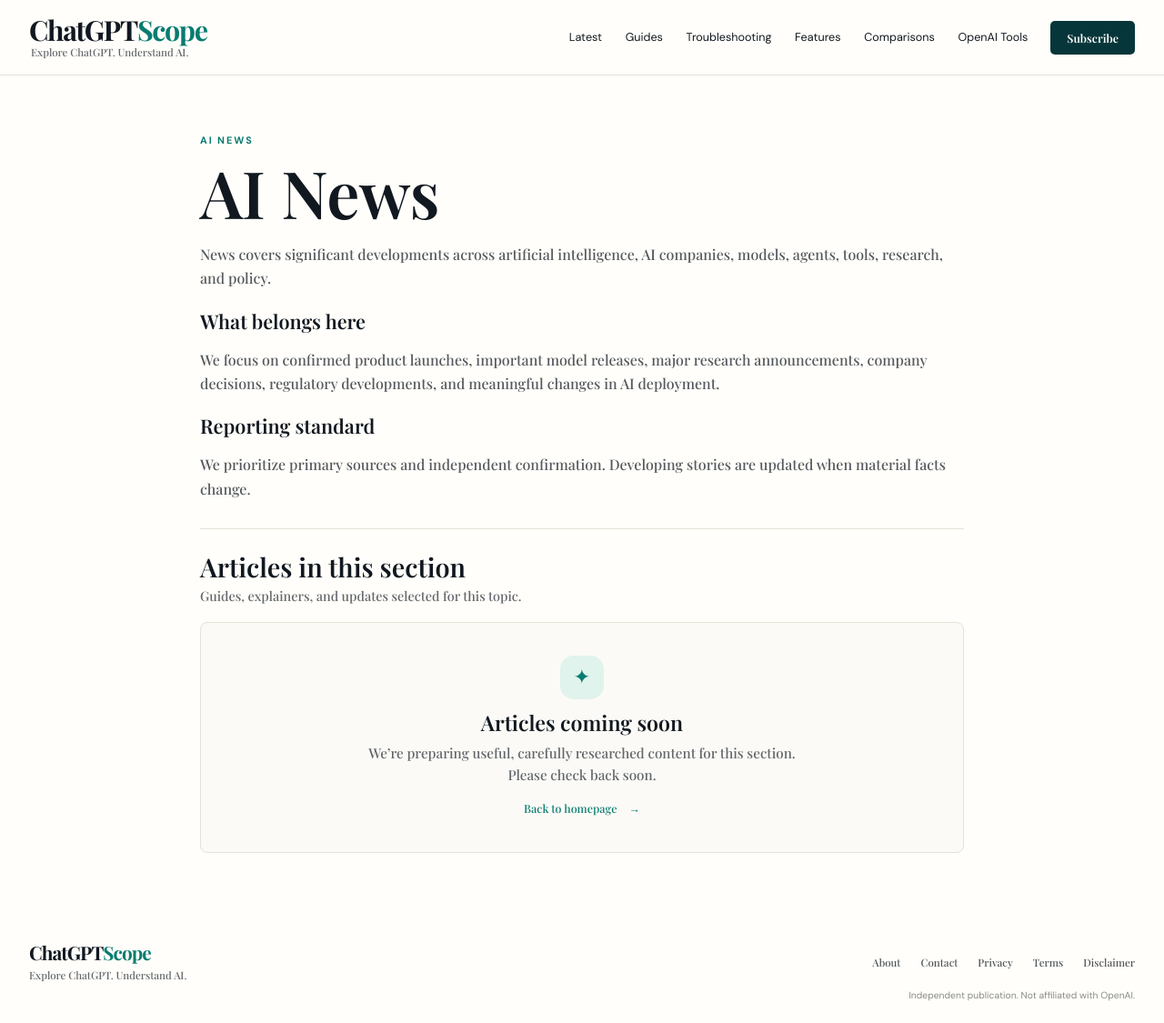
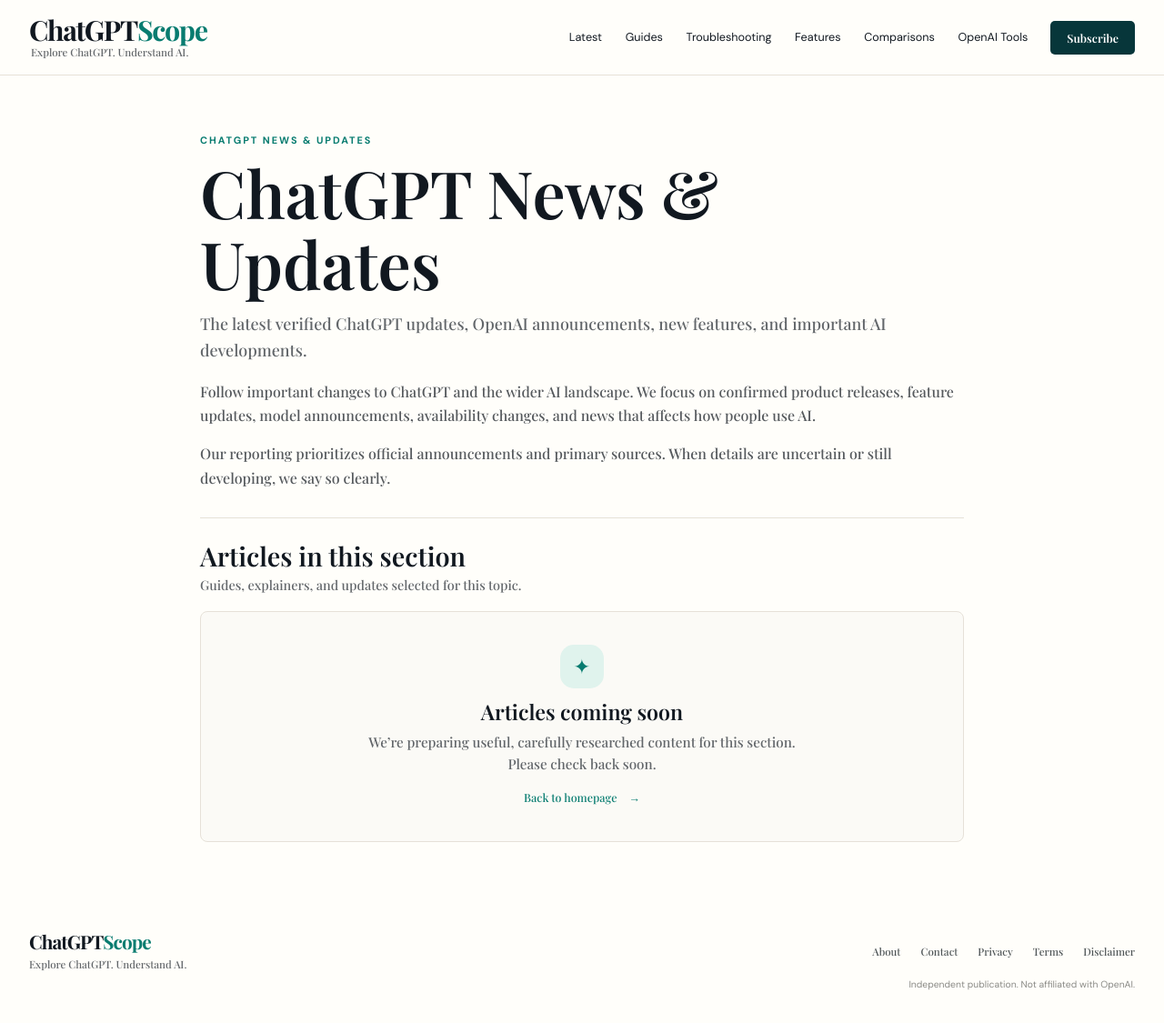
Before and after one commit to todaysnewsai/ChatGPTScope, a Jekyll site: the page built from news/index.md, in a window 1280 px wide and 1125 px high. Shown: the whole window at 91% size. Built offline with Jekyll 4.4.1, drawn with Linux system fonts in a browser that asks for light colours.

Commit message:
Complete ChatGPTScope topic page: news/index.md

```diff
--- a/news/index.md
+++ b/news/index.md
@@ -1,15 +1,11 @@
 ---
+layout: page
+title: "ChatGPT News & Updates"
+permalink: /news/
 category: news
-layout: page
-title: "AI News"
+description: "The latest verified ChatGPT updates, OpenAI announcements, new features, and important AI developments."
 ---
 
-News covers significant developments across artificial intelligence, AI companies, models, agents, tools, research, and policy.
+Follow important changes to ChatGPT and the wider AI landscape. We focus on confirmed product releases, feature updates, model announcements, availability changes, and news that affects how people use AI.
 
-## What belongs here
-
-We focus on confirmed product launches, important model releases, major research announcements, company decisions, regulatory developments, and meaningful changes in AI deployment.
-
-## Reporting standard
-
-We prioritize primary sources and independent confirmation. Developing stories are updated when material facts change.
+Our reporting prioritizes official announcements and primary sources. When details are uncertain or still developing, we say so clearly.
```
